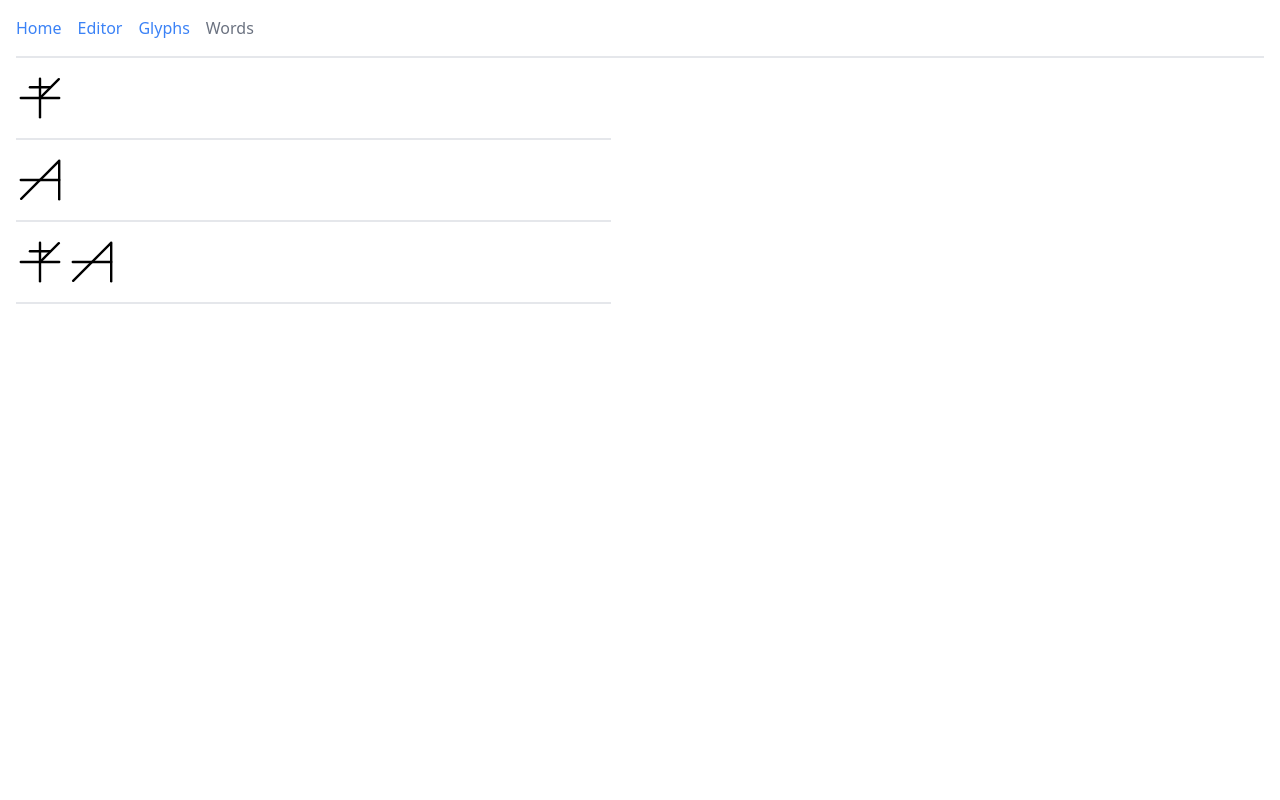
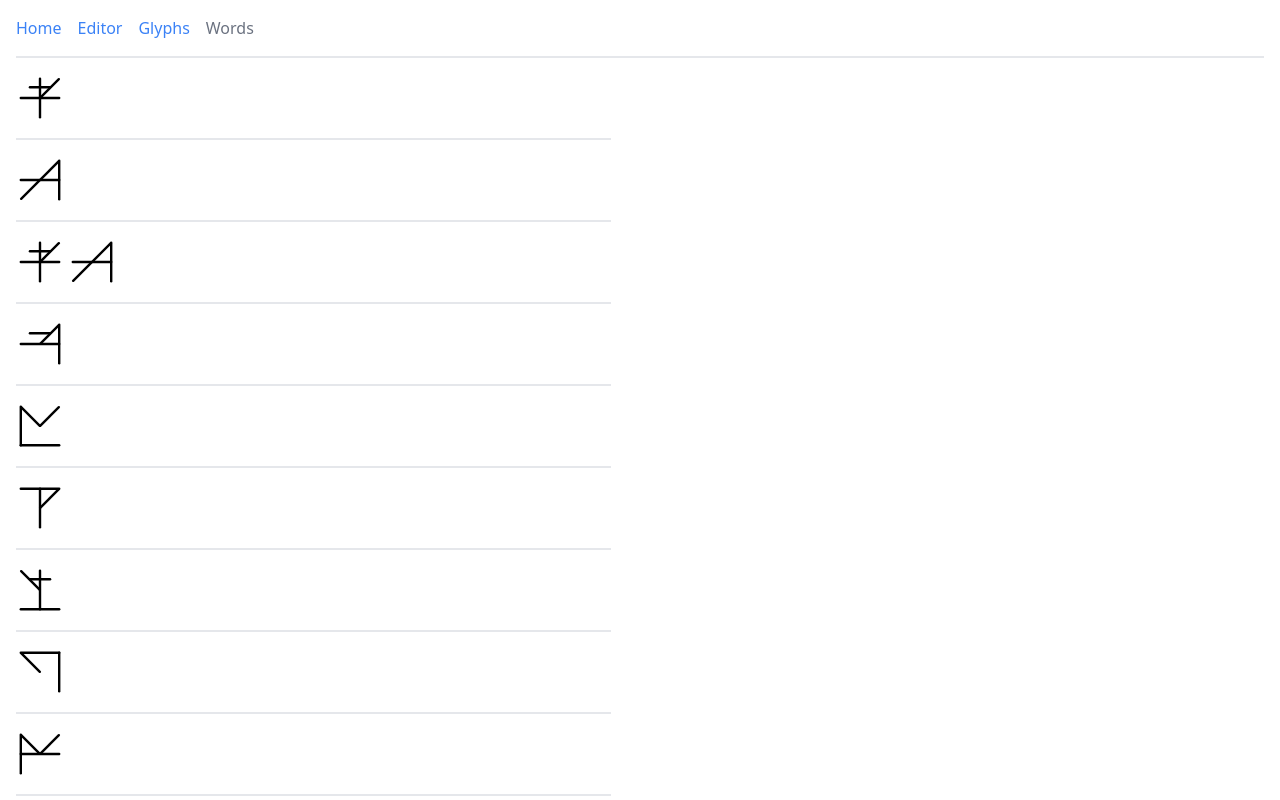
Before and after one commit to mendelbrot/tokui, a React (Create React App) app: page /words in a window 1280 px wide. Shown: the top 800 px of the page. Built offline with nearby package versions, Linux system fonts and the light colour scheme.

Commit message:
added a bunch of words

```diff
--- a/src/components/word-details.jsx
+++ b/src/components/word-details.jsx
@@ -51,7 +51,7 @@ function WordDetails({letters}) {
             ))}
           </ul>
         </div>}
-        {thisWord.tokipona && thisWord.tags.length > 0 && <div>
+        {thisWord.tokipona && thisWord.tokipona.length > 0 && <div>
           <h3>toki pona equivalents</h3>
           <ul>
             {thisWord.tokipona.map(i => (
--- a/src/data/words.js
+++ b/src/data/words.js
@@ -20,6 +20,83 @@ const words = [
     tags: [],
     tokipona: [],
   },
+  {
+    id: 4,
+    written: 'ko',
+    meanings: ['zero', 'none', 'empty', 'void'],
+    tags: ['numbers'],
+    tokipona: ['ala'],
+  },
+  {
+    id: 5,
+    written: 'wa',
+    meanings: ['one', 'single'],
+    tags: ['numbers'],
+    tokipona: ['wan'],
+  },
+  {
+    id: 6,
+    written: 'nu',
+    meanings: ['two', 'double', 'pair'],
+    tags: ['numbers'],
+    tokipona: ['tu'],
+  },
+  {
+    id: 7,
+    written: 'le',
+    meanings: ['three', 'triple', 'triad'],
+    tags: ['numbers'],
+    tokipona: [],
+  },
+  {
+    id: 8,
+    written: 'gi',
+    meanings: ['four', 'quadruple'],
+    tags: ['numbers'],
+    tokipona: [],
+  },
+  {
+    id: 9,
+    written: 'pa',
+    meanings: ['five', 'quintuple'],
+    tags: ['numbers', 'tokipona'],
+    tokipona: ['luka'],
+  },
+  {
+    id: 10,
+    written: 'tu',
+    meanings: ['six', 'the base of this number system', '_ * 6** _', 'tu = 6', 're tu = 18', 'tu nu = 36', 're tu nu = 72'],
+    tags: ['numbers'],
+    tokipona: [],
+  },
+  {
+    id: 11,
+    written: 'tea',
+    meanings: ['plus', 'add', 'give', 'bring'],
+    tags: ['numbers', 'tokipona'],
+    tokipona: ['pana'],
+  },
+  {
+    id: 12,
+    written: 'sa',
+    meanings: ['equals', 'same', 'equivalent', 'identical'],
+    tags: ['numbers', 'tokipona'],
+    tokipona: ['sama'],
+  },
+  {
+    id: 13,
+    written: 'nu',
+    meanings: ['number'],
+    tags: ['numbers', 'tokipona'],
+    tokipona: ['nanpa'],
+  },
+  {
+    id: 14,
+    written: 'yui',
+    meanings: ['subtract', 'remove', 'take away', 'omit', 'absent', 'ignore', 'loose'],
+    tags: ['numbers', 'tokipona'],
+    tokipona: ['weka'],
+  },
 ]
 
 export default words
```
